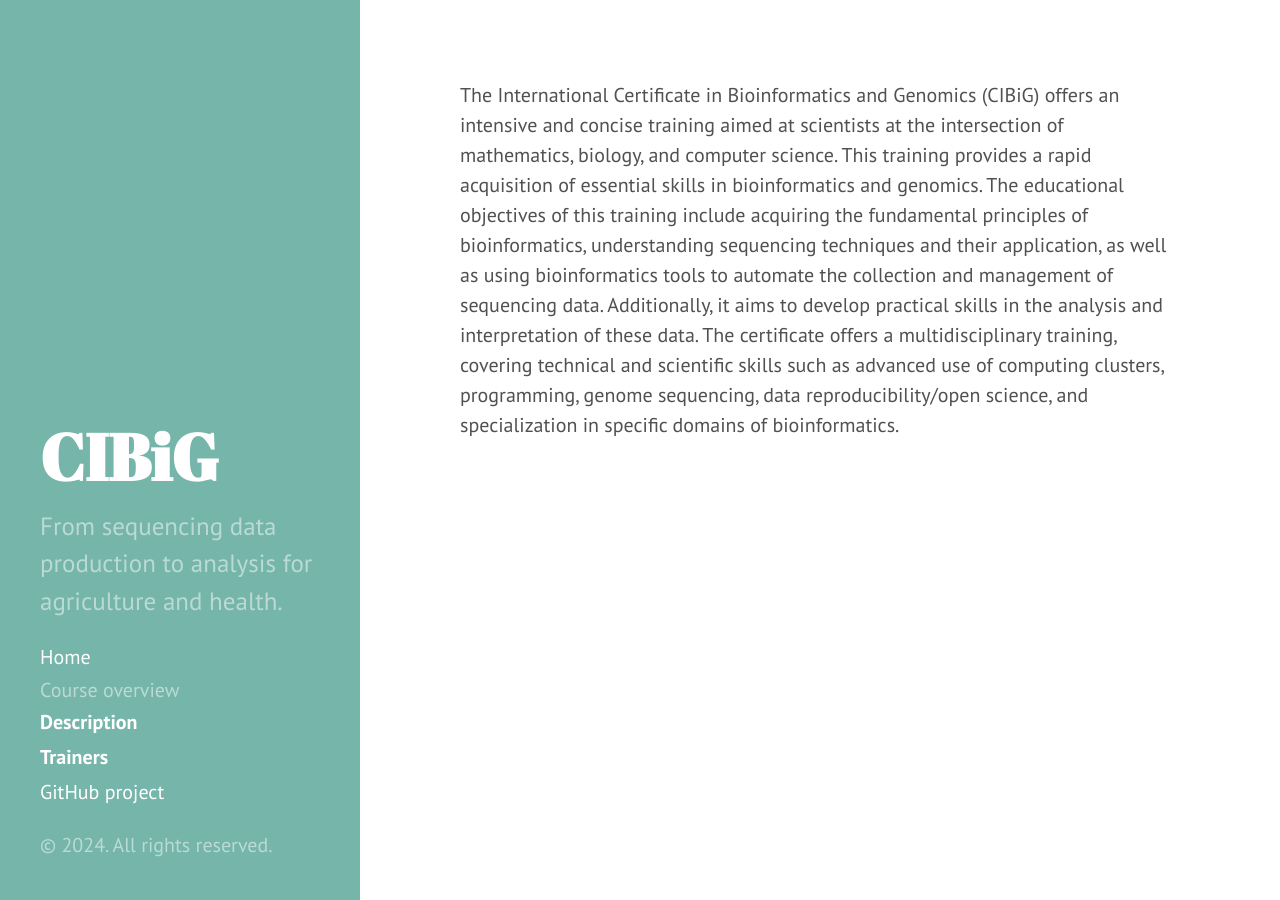
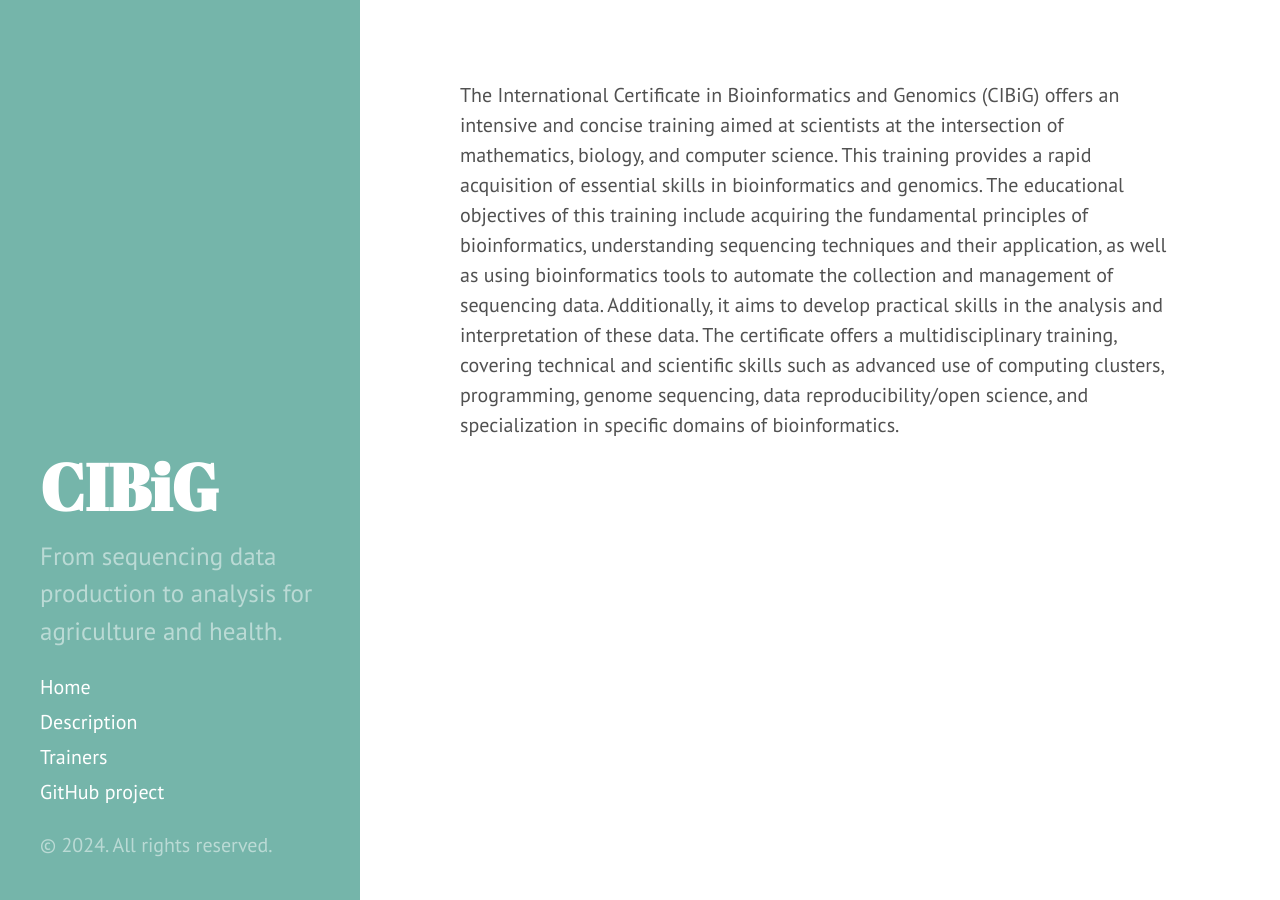
Before and after one commit to CIBiG-Course/CIBiG-course.github.io, a Jekyll site: the page built from docs/index.html, in a window 1280 px wide. Built offline with Jekyll 4.4.1, drawn with Linux system fonts in a browser that asks for light colours.

Commit message:
deubg navbar

```diff
--- a/docs/_includes/sidebar.html
+++ b/docs/_includes/sidebar.html
@@ -12,13 +12,17 @@
     <nav class="sidebar-nav">
       <a class="sidebar-nav-item{% if page.url == site.baseurl %} active{% endif %}" href="{{ site.baseurl }}">Home</a>
 
-      {% assign menu_items = site.data.navigation %}
-      {% for item in menu_items %}
-        {{ item.title }}
-        {% if item.pages %}
-          {% for page in item.pages %}
-            <a class="sidebar-nav-item{% if page.url == page.url %} active{% endif %}" href="{{ page.url }}">{{ page.title }}</a>
-          {% endfor %}
+      {% comment %}
+        The code below dynamically generates a sidebar nav of pages with
+        `layout: page` in the front-matter. See readme for usage.
+      {% endcomment %}
+
+      {% assign pages_list = site.pages %}
+      {% for node in pages_list %}
+        {% if node.title != null %}
+          {% if node.layout == "page" %}
+            <a class="sidebar-nav-item{% if page.url == node.url %} active{% endif %}" href="{{ node.url }}">{{ node.title }}</a>
+          {% endif %}
         {% endif %}
       {% endfor %}
 
```
